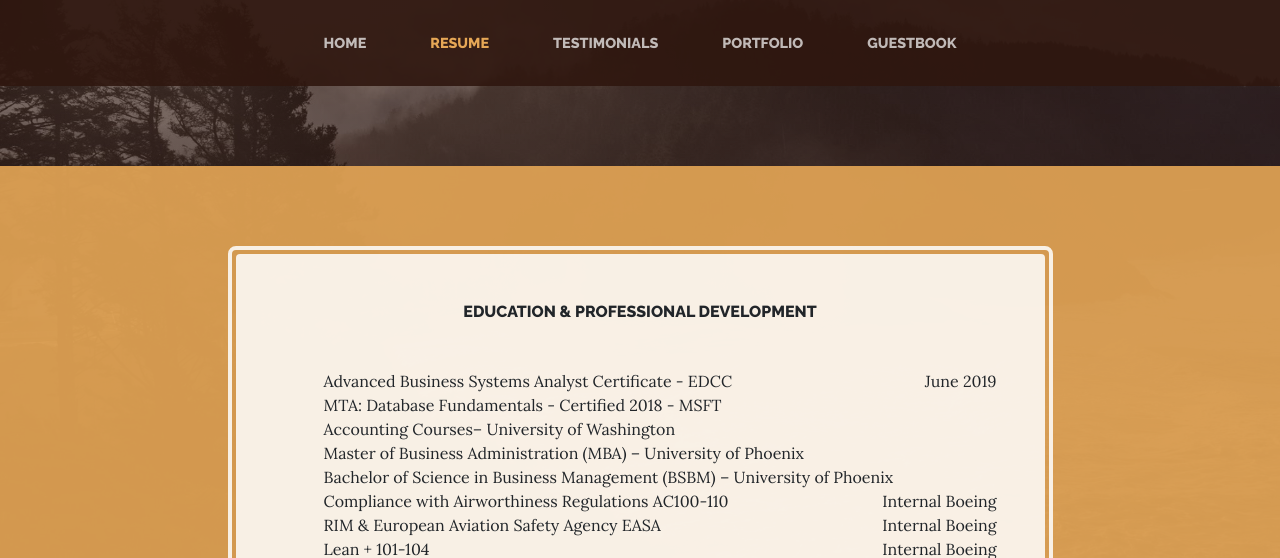
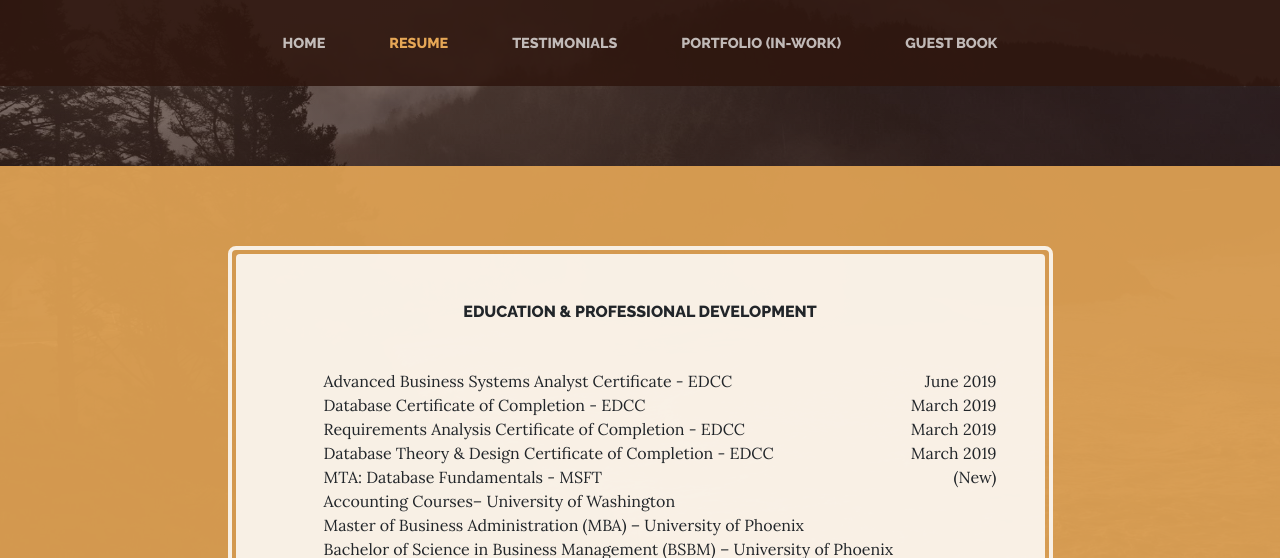
Before and after one commit to MoreAboutAmelia/Amelia, a website: page resume.html in a window 1280 px wide. Shown: the part 226-784 px from the top of the page. Drawn offline with Linux system fonts and the light colour scheme.

Commit message:
Add files via upload

```diff
--- a/resume.html
+++ b/resume.html
@@ -31,14 +31,14 @@
     <!-- Navigation -->
     <nav class="navbar navbar-expand-lg navbar-dark py-lg-4" id="mainNav">
       <div class="container">
-        <a class="navbar-brand text-uppercase text-expanded font-weight-bold d-lg-none" href="#">Amelia</a>
+        <a class="navbar-brand text-uppercase text-expanded font-weight-bold d-lg-none" href="#">Start Bootstrap</a>
         <button class="navbar-toggler" type="button" data-toggle="collapse" data-target="#navbarResponsive" aria-controls="navbarResponsive" aria-expanded="false" aria-label="Toggle navigation">
           <span class="navbar-toggler-icon"></span>
         </button>
         <div class="collapse navbar-collapse" id="navbarResponsive">
           <ul class="navbar-nav mx-auto">
             <li class="nav-item px-lg-4">
-              <a class="nav-link text-uppercase text-expanded" href="home.html">Home
+              <a class="nav-link text-uppercase text-expanded" href="index.html">Home
                 <span class="sr-only">(current)</span>
               </a>
 			  <li class="nav-item active px-lg-4">
@@ -48,10 +48,10 @@
               <a class="nav-link text-uppercase text-expanded" href="reflections.html">Testimonials</a>
             </li>
 			<li class="nav-item px-lg-4">
-              <a class="nav-link text-uppercase text-expanded" href="interests.html">Portfolio</a>
+              <a class="nav-link text-uppercase text-expanded" href="interests.html">Portfolio (In-Work)</a>
             </li>
 			<li class="nav-item px-lg-4">
-              <a class="nav-link text-uppercase text-expanded" href="guestbook.html">GuestBook</a>
+              <a class="nav-link text-uppercase text-expanded" href="guestbook.html">Guest book</a>
 			  </li>
           </ul>
         </div>
@@ -71,9 +71,21 @@
                   Advanced Business Systems Analyst Certificate - EDCC
                   <span class="ml-auto">June 2019</span>
                 </li>
+                <li class="list-unstyled-item list-hours-item d-flex">
+                  Database Certificate of Completion - EDCC
+                  <span class="ml-auto">March 2019</span>
+                </li>
+                <li class="list-unstyled-item list-hours-item d-flex">
+                  Requirements Analysis Certificate of Completion - EDCC
+                  <span class="ml-auto">March 2019</span>
+                </li>
+                <li class="list-unstyled-item list-hours-item d-flex">
+                  Database Theory & Design Certificate of Completion - EDCC
+                  <span class="ml-auto">March 2019</span>
+                </li>
 				<li class="list-unstyled-item list-hours-item d-flex">
-                  MTA: Database Fundamentals - Certified 2018 - MSFT
-                  <span class="ml-auto"> </span>
+                  MTA: Database Fundamentals - MSFT
+                  <span class="ml-auto">(New) </span>
                 </li>
                 <li class="list-unstyled-item list-hours-item d-flex">
                   Accounting Courses– University of Washington
```
